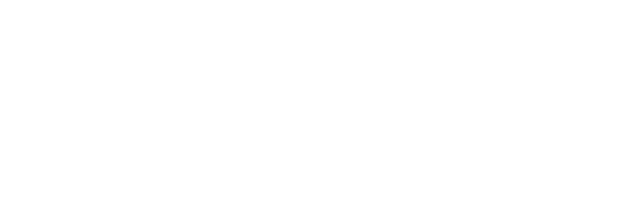
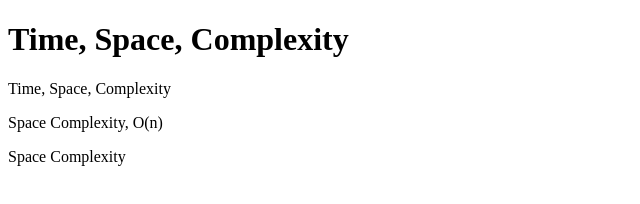
Before and after one commit to acciojob/time-and-space-complexity-Beingriz, a website: page main.html in a window 1280 px wide. Shown: the whole page, without its empty margins (0-640 px from the left). Drawn offline with Linux system fonts and the light colour scheme.

Commit message:
created a submission

```diff
--- a/main.html
+++ b/main.html
@@ -8,6 +8,10 @@
 
 <body>
 	<!-- the entire body must be written by student -->
+	<h1>Time, Space, Complexity</h1>
+	<p>Time, Space, Complexity</p>
+	<p>Space Complexity, O(n)</p>
+	<p>Space Complexity</p>
     <script type="text/javascript" src="./script.js">
 </script>
 
```
